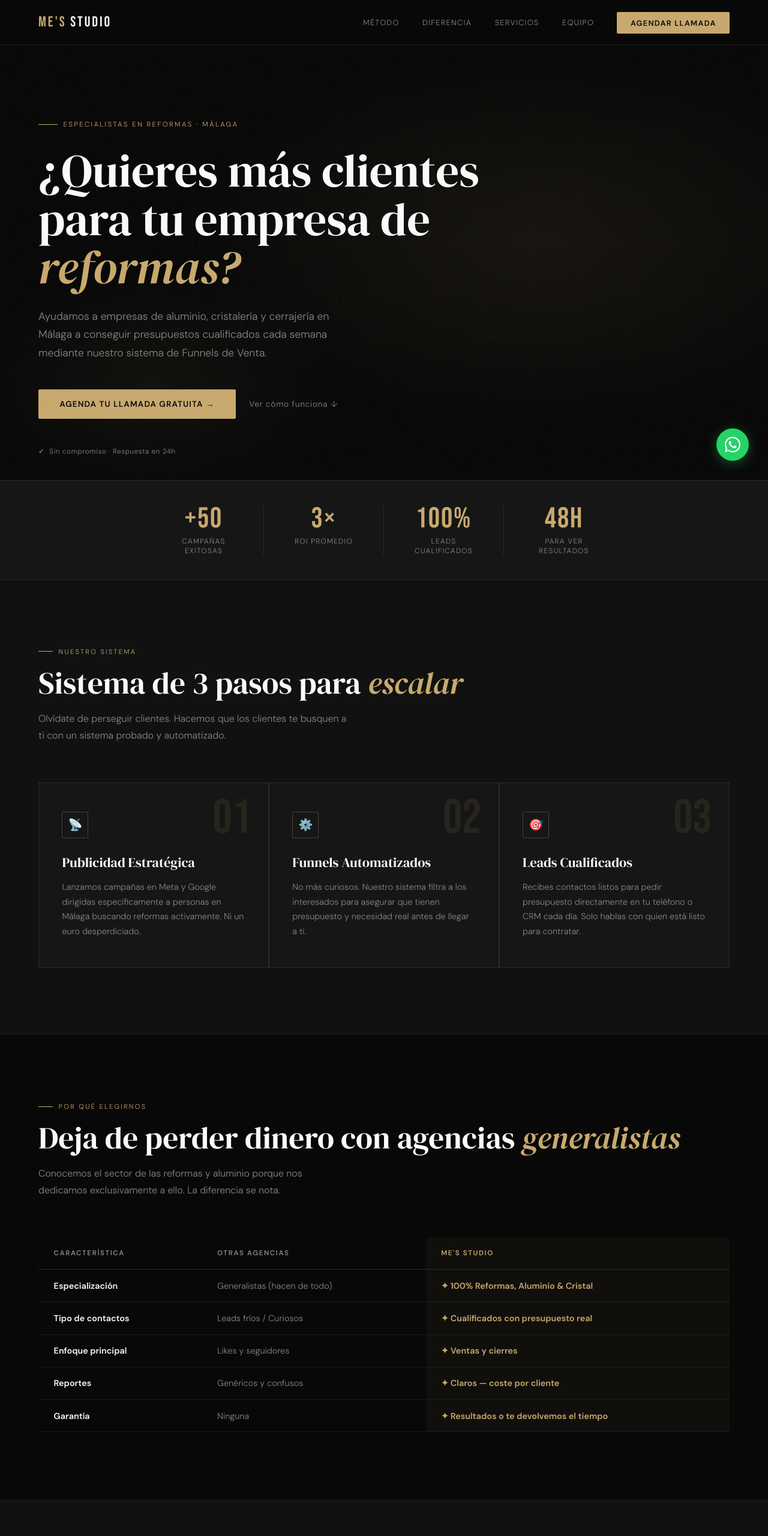
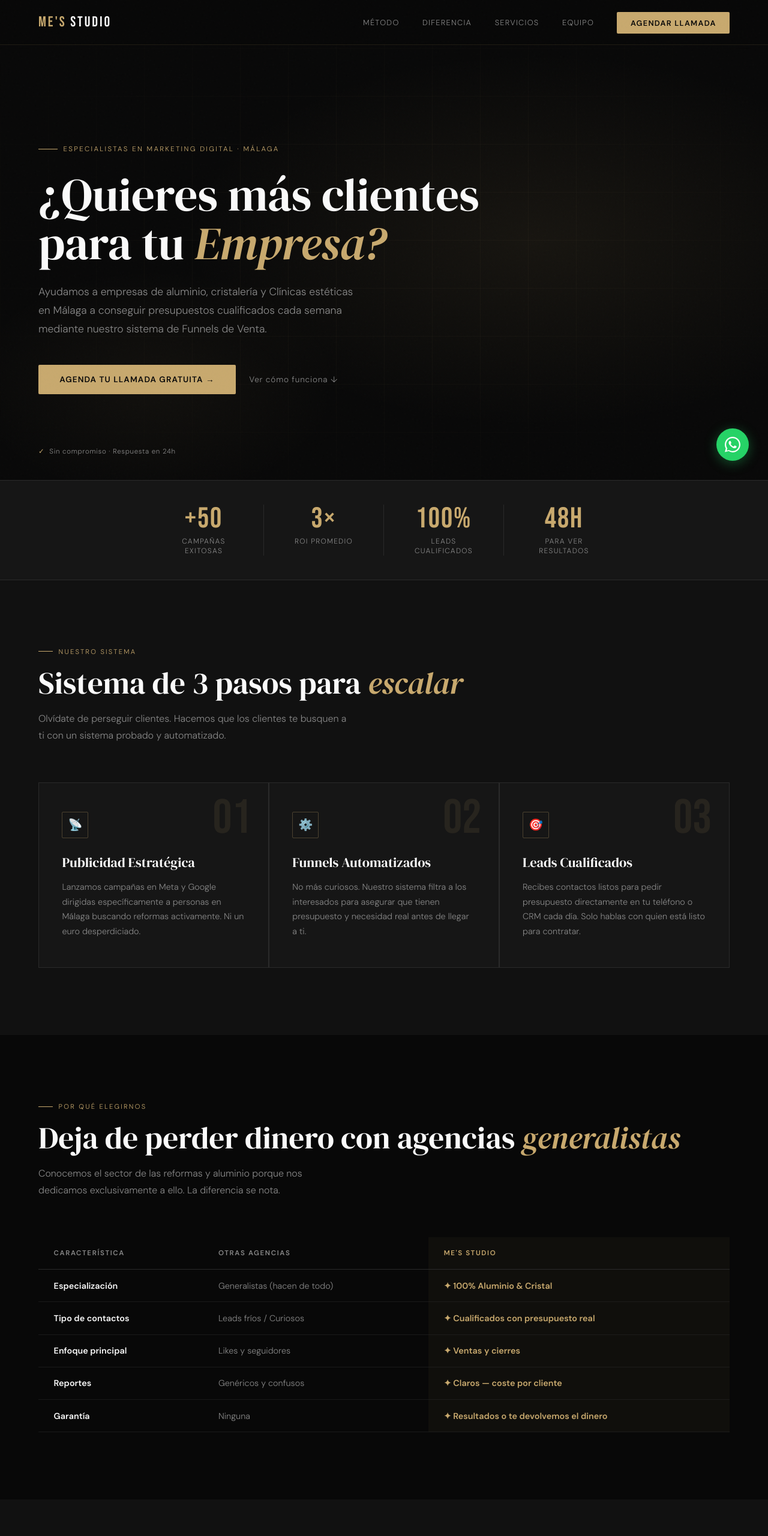
Before and after one commit to carbollo/mes-web, a website: page index.html in a window 1280 px wide. Shown: the top 2560 px of the page at 60% size. Drawn offline with Linux system fonts and the light colour scheme.

Commit message:
feat: actualizar index.html
Made-with: Cursor

```diff
--- a/index.html
+++ b/index.html
@@ -562,9 +562,9 @@
     <div class="hero-bg"></div>
     <div class="hero-grid"></div>
     <div class="hero-inner">
-      <div class="hero-eyebrow">Especialistas en Reformas · Málaga</div>
-      <h1>¿Quieres más clientes para tu empresa de <em>reformas?</em></h1>
-      <p class="hero-desc">Ayudamos a empresas de aluminio, cristalería y cerrajería en Málaga a conseguir presupuestos cualificados cada semana mediante nuestro sistema de Funnels de Venta.</p>
+      <div class="hero-eyebrow">Especialistas en Marketing Digital · Málaga</div>
+      <h1>¿Quieres más clientes para tu <em>Empresa?</em></h1>
+      <p class="hero-desc">Ayudamos a empresas de aluminio, cristalería y Clínicas estéticas en Málaga a conseguir presupuestos cualificados cada semana mediante nuestro sistema de Funnels de Venta.</p>
       <div class="hero-actions">
         <a href="https://wa.me/34614851435" class="btn-primary">Agenda tu llamada gratuita →</a>
         <a href="#metodo" class="btn-ghost">Ver cómo funciona ↓</a>
@@ -623,11 +623,11 @@
           </tr>
         </thead>
         <tbody>
-          <tr><td>Especialización</td><td>Generalistas (hacen de todo)</td><td>✦ 100% Reformas, Aluminio &amp; Cristal</td></tr>
+          <tr><td>Especialización</td><td>Generalistas (hacen de todo)</td><td>✦ 100% Aluminio &amp; Cristal</td></tr>
           <tr><td>Tipo de contactos</td><td>Leads fríos / Curiosos</td><td>✦ Cualificados con presupuesto real</td></tr>
           <tr><td>Enfoque principal</td><td>Likes y seguidores</td><td>✦ Ventas y cierres</td></tr>
           <tr><td>Reportes</td><td>Genéricos y confusos</td><td>✦ Claros — coste por cliente</td></tr>
-          <tr><td>Garantía</td><td>Ninguna</td><td>✦ Resultados o te devolvemos el tiempo</td></tr>
+          <tr><td>Garantía</td><td>Ninguna</td><td>✦ Resultados o te devolvemos el dinero</td></tr>
         </tbody>
       </table>
     </div>
@@ -641,7 +641,7 @@
     <div class="services-grid reveal">
       <div class="service-card">
         <span class="service-icon">📣</span>
-        <h3>Publicidad Meta &amp; Google</h3>
+        <h3>Publicidad Meta</h3>
         <p>Campañas de alto rendimiento diseñadas para captar a propietarios que necesitan reformas ahora mismo en tu área de Málaga.</p>
         <span class="service-tag">Ads Manager</span>
       </div>
```
